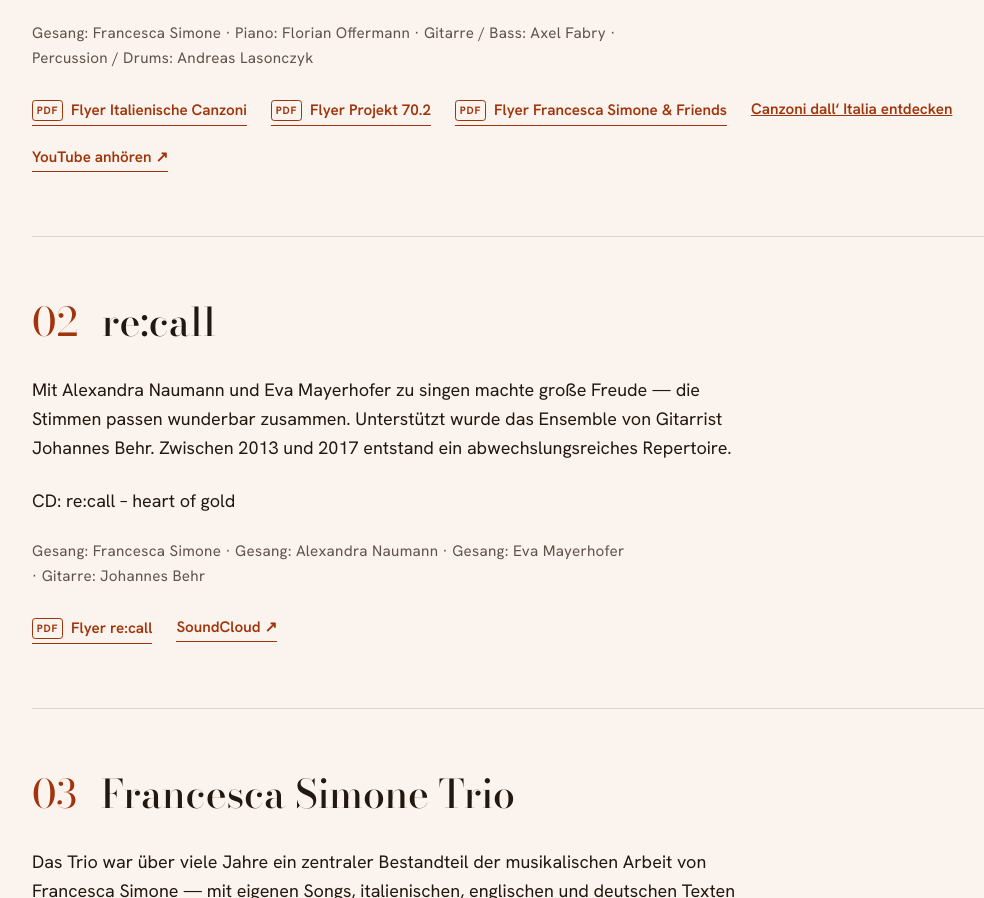
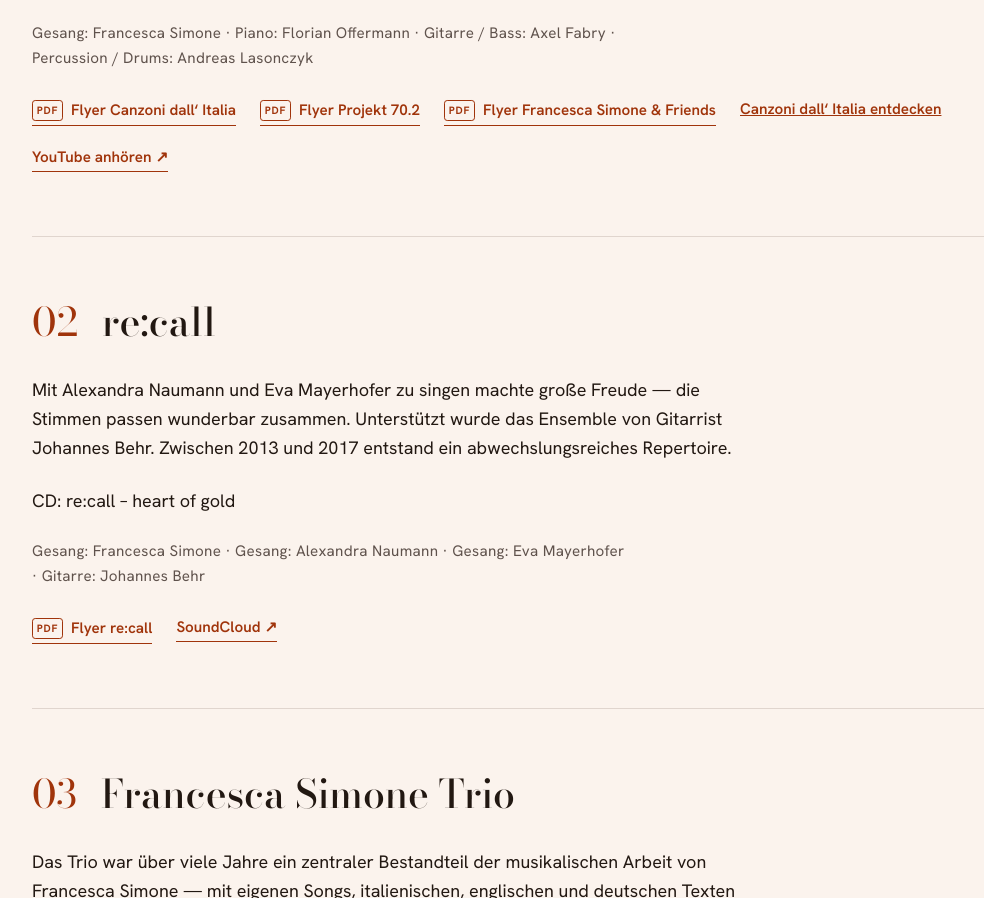
Before and after one commit to Laur1n/LandingPage, an Astro site: page /projekte in a window 1280 px wide. Shown: the part 1069-1967 px from the top of the page, without its empty margins (80-1064 px from the left). Built offline with nearby package versions, Linux system fonts and the light colour scheme; Astro itself is replaced by a stand-in of ours.

Commit message:
Update Projekt "francesca-simone-and-friends" - Francesca Simone <francesca-simone@onlinehome.de> via DecapBridge

```diff
--- a/src/content/projects/de/francesca-simone-and-friends.md
+++ b/src/content/projects/de/francesca-simone-and-friends.md
@@ -18,7 +18,7 @@
   - label: YouTube anhören
     url: https://www.youtube.com/watch?v=GeXVWCsDG4k
 flyers:
-  - label: Flyer Italienische Canzoni
+  - label: Flyer Canzoni dall‘ Italia
     file: /uploads/canzoni_flyer_digital_klein.pdf
   - label: Flyer Projekt 70.2
     file: /uploads/flyer-projekt-70-2.pdf
```
